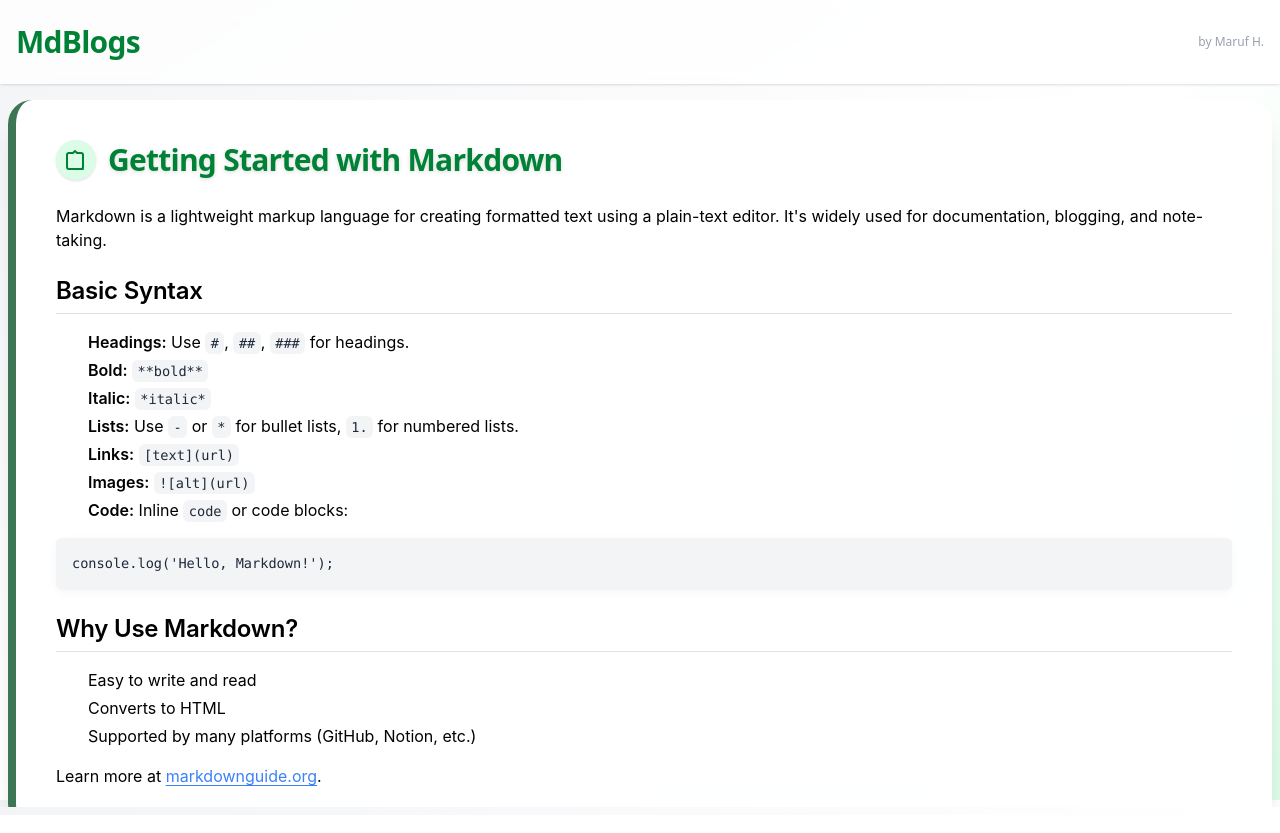
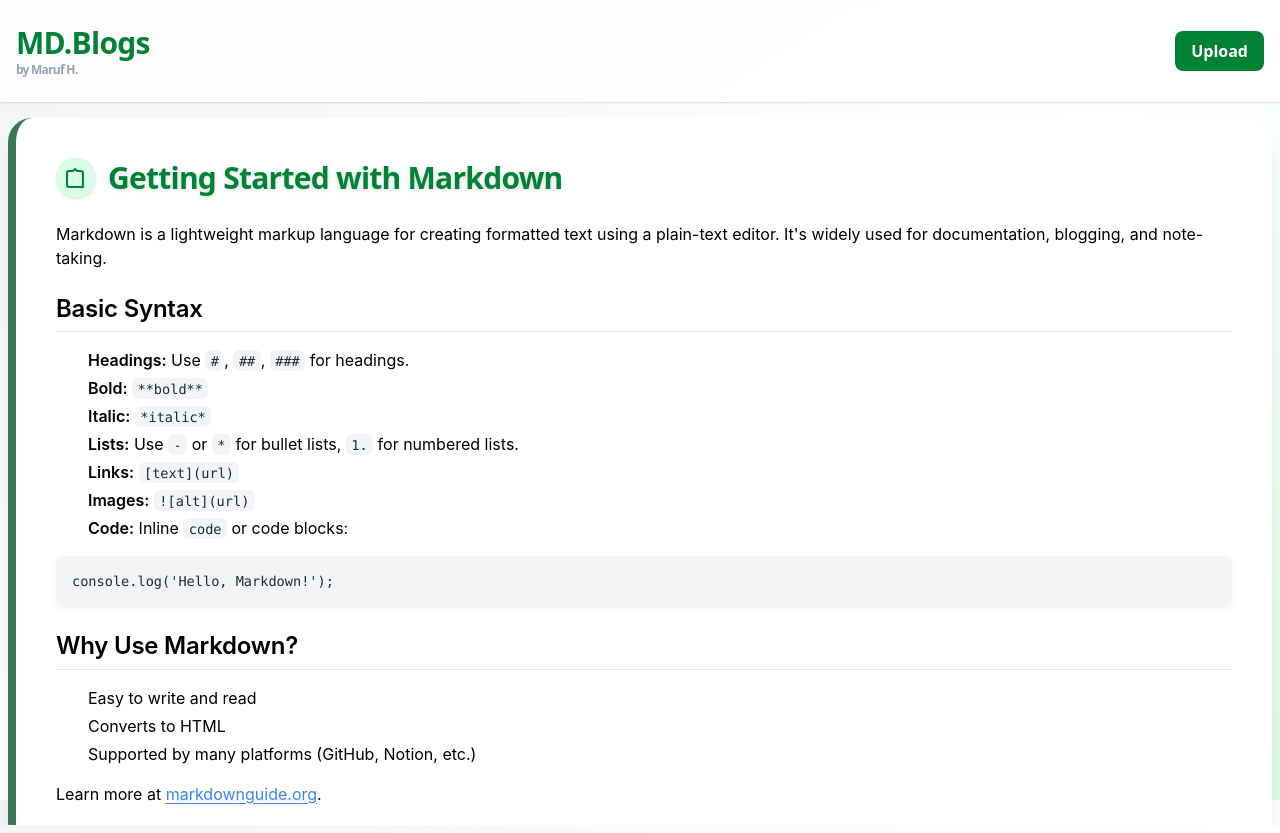
Before and after one commit to MarufAlAslam/next-markdown-blog, a Next.js app: page / in a window 1280 px wide. Built offline with nearby package versions, Linux system fonts and the light colour scheme.

Commit message:
updated upload functionality

```diff
--- a/src/app/layout.js
+++ b/src/app/layout.js
@@ -24,9 +24,13 @@ export default function RootLayout({ children }) {
         <header className="w-full shadow-sm bg-white/80 backdrop-blur sticky top-0 z-10">
           <div className="max-w-7xl mx-auto px-4 py-6 flex items-center justify-between">
             <Link href="/" className="text-3xl font-bold text-green-700 tracking-tight">
-              <h1 className="md:text-3xl text-2xl font-bold text-green-700 tracking-tight">MdBlogs</h1>
+              <h1 className="md:text-3xl mb-0 leading-tight text-2xl font-bold text-green-700 tracking-tight">MD.Blogs</h1>
+              <span className="text-xs text-gray-400 font-mono block">by Maruf H.</span>
             </Link>
-            <span className="text-xs text-gray-400 font-mono">by Maruf H.</span>
+            {/* upload button */}
+            <Link href="/upload" className="bg-green-700 hover:bg-green-900 text-white font-semibold py-2 px-4 rounded-lg transition">
+              Upload
+            </Link>
           </div>
         </header>
         <main className="flex-1 w-full flex flex-col items-center justify-start">
```
